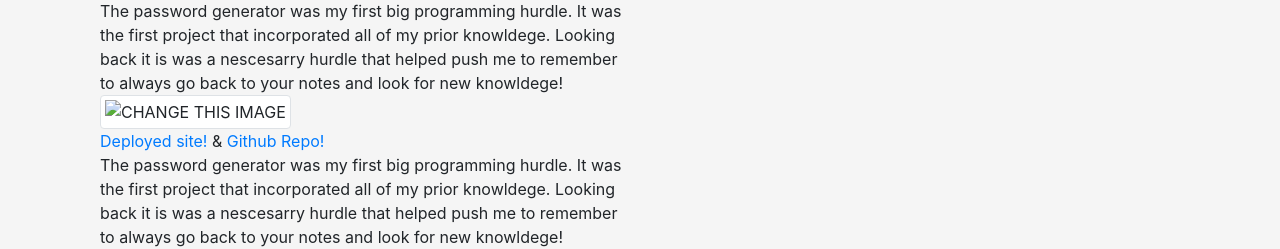
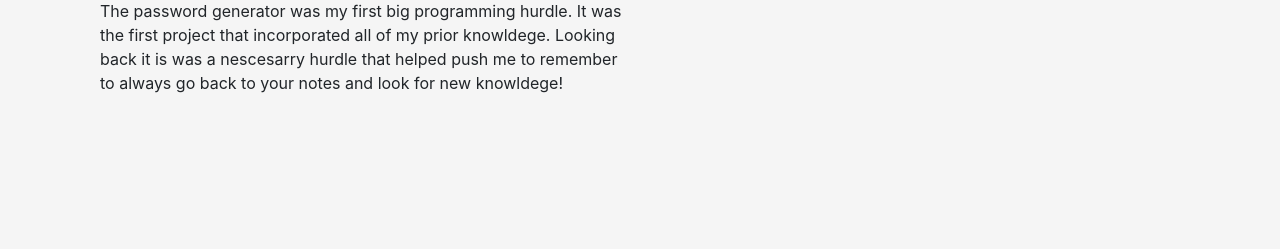
Before and after one commit to natewinter/hw-Portfolio, a plain HTML site: page portfolio.html in a window 1280 px wide. Shown: the part 845-1094 px from the top of the page. After the commit the page ends 940 px from the top, so only its background shows below. Drawn offline with nearby package versions, Linux system fonts and the light colour scheme.

Commit message:
updating

```diff
--- a/portfolio.html
+++ b/portfolio.html
@@ -78,18 +78,6 @@
         </div>
     </div>
 
-    <div class="container">
-        <div class="row3">
-            <div class="col-xs-4 col-sm-6 col-md-6">
-                <img src="CHANGE THIS IMAGE" class="img-fluid img-thumbnail" alt="CHANGE THIS IMAGE">
-                <br>
-                <a href="https://natewinter.github.io/Multi-Choice-Quiz/">Deployed site!</a>
-                &
-                <a href="https://github.com/natewinter/Multi-Choice-Quiz">Github Repo!</a>
-                <div>The password generator was my first big programming hurdle. It was the first project that incorporated all of my prior knowldege. Looking back it is was a nescesarry hurdle that helped push me to remember to always go back to your notes and look for new knowldege!</div>
-            </div>
-        </div>
-    </div>
     <!-- end pictures -->
 
     <!-- footer  -->
```
